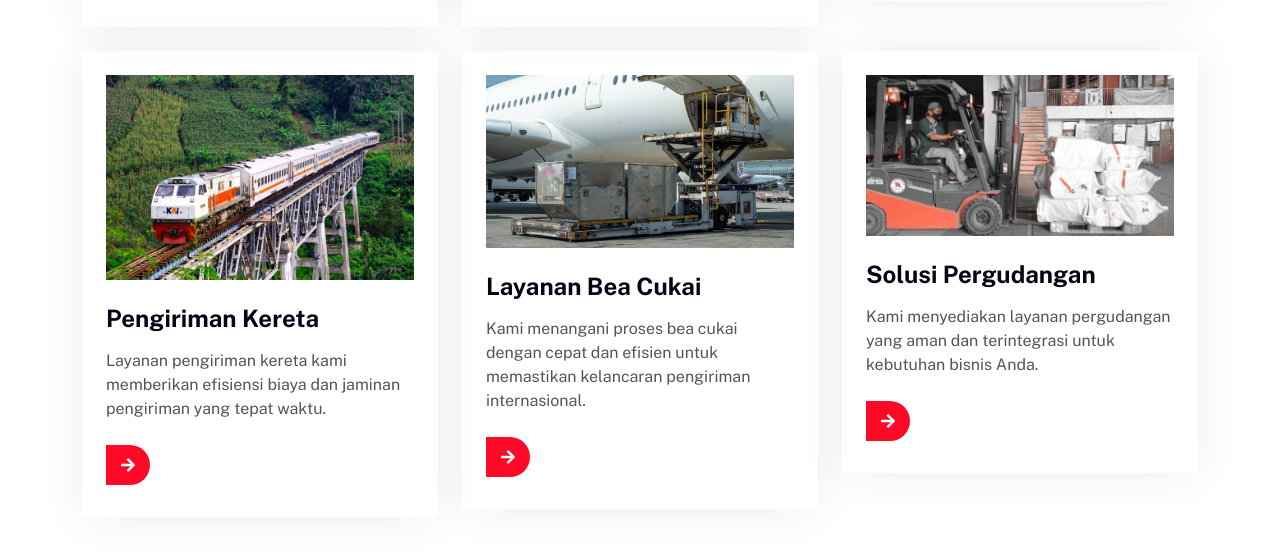
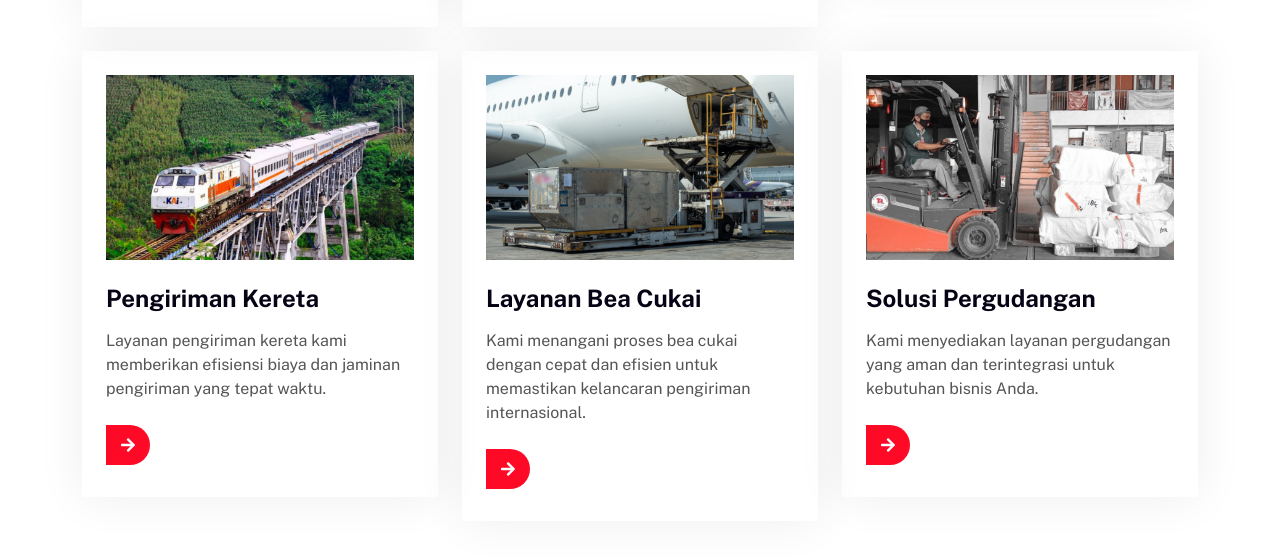
Before and after one commit to kodesis/kribo-express, a CodeIgniter app: page /database/ in a window 1280 px wide. Shown: the part 2537-3094 px from the top of the page. Run offline with CodeIgniter, Linux system fonts and the light colour scheme; data that the repository does not hold is empty; some libraries are stand-ins or nearby versions; some web fonts are replaced.

Commit message:
update: perbarui konten layanan

```diff
--- a/application/views/pages/front/home/v_home.php
+++ b/application/views/pages/front/home/v_home.php
@@ -141,7 +141,7 @@
             <div class="col-md-6 col-lg-4 wow fadeInUp" data-wow-delay="0.3s">
                 <div class="service-item p-4">
                     <div class="overflow-hidden mb-4">
-                        <img class="img-fluid" src="<?= base_url() ?>assets/front/img/kereta.jpeg" alt="Train Freight">
+                        <img class="img-fluid" src="<?= base_url() ?>assets/front/img/kereta.png" alt="Train Freight">
                     </div>
                     <h4 class="mb-3">Pengiriman Kereta</h4>
                     <p>Layanan pengiriman kereta kami memberikan efisiensi biaya dan jaminan pengiriman yang tepat waktu.</p>
@@ -161,7 +161,7 @@
             <div class="col-md-6 col-lg-4 wow fadeInUp" data-wow-delay="0.7s">
                 <div class="service-item p-4">
                     <div class="overflow-hidden mb-4">
-                        <img class="img-fluid" src="<?= base_url() ?>assets/front/img/gudang.jpeg" alt="Warehouse Solutions">
+                        <img class="img-fluid" src="<?= base_url() ?>assets/front/img/gudang.png" alt="Warehouse Solutions">
                     </div>
                     <h4 class="mb-3">Solusi Pergudangan</h4>
                     <p>Kami menyediakan layanan pergudangan yang aman dan terintegrasi untuk kebutuhan bisnis Anda.</p>
@@ -178,18 +178,6 @@
             <h6 class="text-secondary text-uppercase">Jangkauan kami</h6>
             <h1 class="mb-5">Lihat jangkauan kami</h1>
         </div>
-        <!-- <div class="row g-4">
-            <div class="col-12 wow fadeInUp" data-wow-delay="0.3s">
-                <img class="img-fluid" src="<?= base_url() ?>assets/front/img/map-1.png" alt="Air Freight">
-                <h5 class="text-center mb-5">Domestik</h5>
-            </div>
-        </div>
-        <div class="row g-4">
-            <div class="col-12 wow fadeInUp" data-wow-delay="0.5s">
-                <img class="img-fluid" src="<?= base_url() ?>assets/front/img/map-2.png" alt="Air Freight">
-                <h5 class="text-center mb-5">Internasional</h5>
-            </div>
-        </div> -->
         <div class="row g-4">
             <div class="col-md-6 col-12 wow fadeInUp" data-wow-delay="0.3s">
                 <h5 class="text-center mb-3">Domestik</h5>
--- a/assets/front/css/style.css
+++ b/assets/front/css/style.css
@@ -236,7 +236,7 @@
 }
 
 .page-tracking {
-    background: linear-gradient(rgba(6, 3, 21, .5), rgba(6, 3, 21, .5)), url(../img/tracking.jpg) center center no-repeat;
+    background: linear-gradient(rgba(6, 3, 21, .5), rgba(6, 3, 21, .5)), url(../img/tracking.png) center center no-repeat;
     background-size: cover;
 }
 
```
Also changed, not shown: application/views/pages/booking/v_create_booking_v2.php (+11 -1 lines), application/views/pages/front/home/v_service.php (+8 -8 lines), assets/front/img/bc.png, assets/front/img/darat.png, assets/front/img/gudang.jpeg (deleted), assets/front/img/gudang.png (added), assets/front/img/kereta.jpeg (deleted), assets/front/img/kereta.png (added), assets/front/img/tracking.png, 2 other files.
